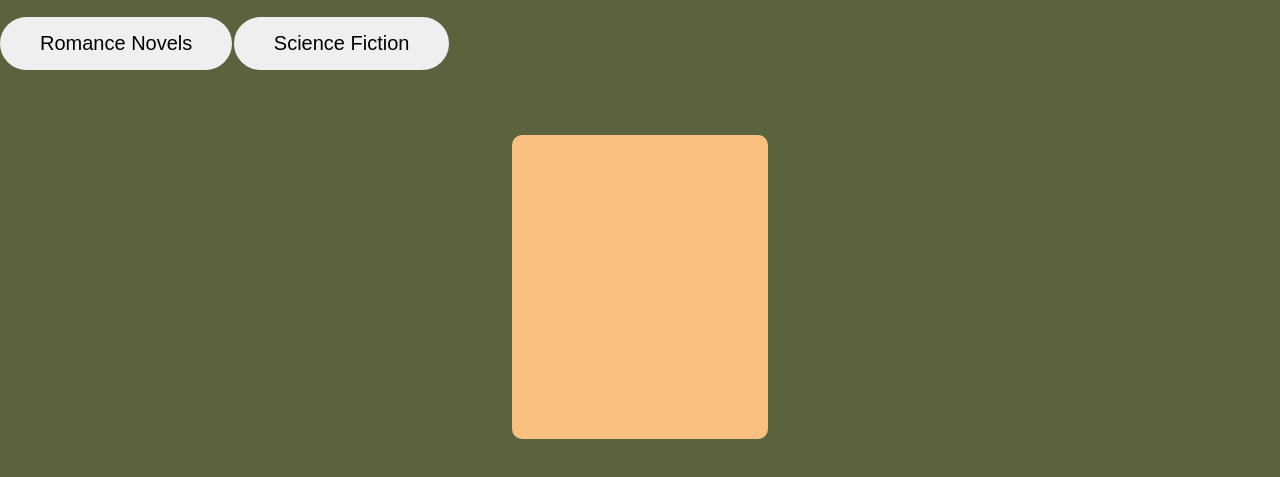
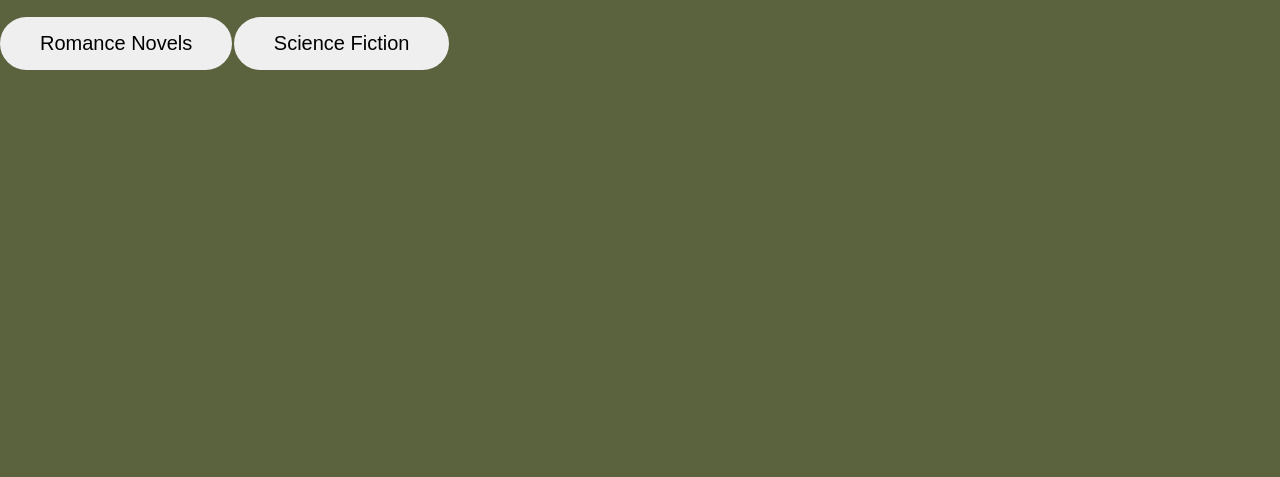
Before and after one commit to staten-island-tech/vite-project-d8b2896a-KatieT12, a website built with Vite: page project/index.html in a window 1280 px wide. Shown: the part 153-630 px from the top of the page. Built offline with nearby package versions, Linux system fonts and the light colour scheme.

Commit message:
11/16/23

```diff
--- a/project/index.html
+++ b/project/index.html
@@ -15,7 +15,7 @@
         <button id = "romance">Romance Novels</button>
         <button id = "sciencefic">Science Fiction</button>
         <div class = "container">
-          <div class="card">
+          <div class="container">
           </div>
       </div>
     </div>
```
